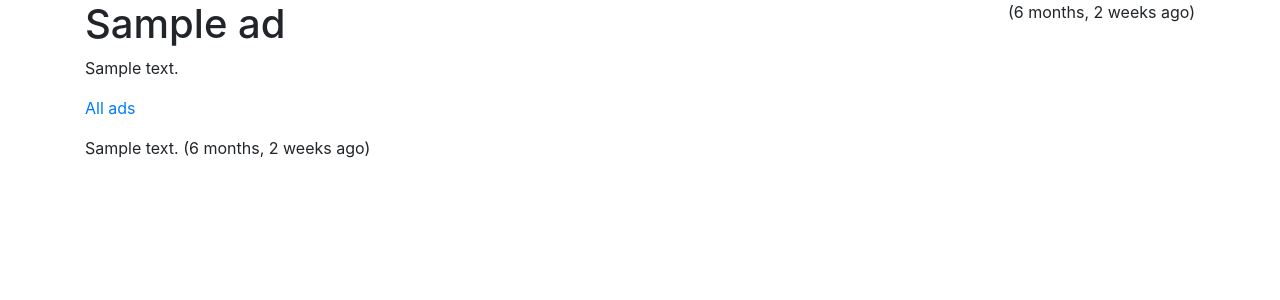
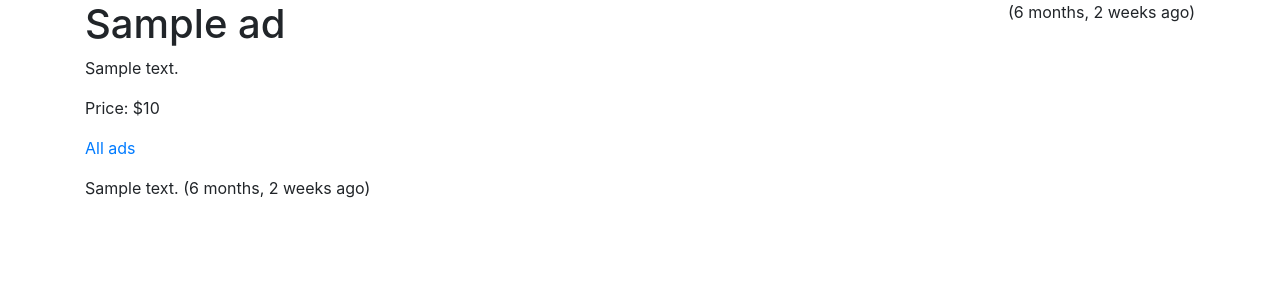
Before and after one commit to Elbekgithub/ads, a Django app: template ads/templates/ads/detail.html in a window 1280 px wide. Shown: the part 56-356 px from the top of the page. Run offline with Django 3.2, Linux system fonts and the light colour scheme; the template is opened without the code that fills it: most values are stand-ins (such as "Sample title", 1, 10 or a date in 2020); some libraries are stand-ins or nearby versions.

Commit message:
price field to Ad added

```diff
--- a/ads/forms.py
+++ b/ads/forms.py
@@ -21,7 +21,7 @@ class CreateForm(forms.ModelForm):
     # Hint: this will need to be changed for use in the ads application :)
     class Meta:
         model = Ad
-        fields = ['title', 'text', 'picture']  # Picture is manual
+        fields = ['title', 'price', 'text', 'picture']  # Picture is manual
 
     # Validate the size of the picture
     def clean(self) :
--- a/ads/models.py
+++ b/ads/models.py
@@ -9,6 +9,7 @@ class Ad(models.Model):
 							validators=[MinLengthValidator(2, "This must be greater than 2 characters")])
 	text = models.TextField()
 	owner = models.ForeignKey(settings.AUTH_USER_MODEL, on_delete=models.CASCADE)
+	price = models.DecimalField(max_digits=9, decimal_places=2, null=True)
 
 	picture = models.BinaryField(null=True, blank=True, editable=True)
 	content_type = models.CharField(max_length=256, null=True, blank=True, help_text="The MIMEtype of the file")
--- a/ads/templates/ads/detail.html
+++ b/ads/templates/ads/detail.html
@@ -36,6 +36,9 @@
 <p>
 {{ ad.text }}
 </p>
+<p>
+Price: ${{ ad.price }}
+</p>
 
 
 {% if user.is_authenticated %}
--- a/templates/base_bootstrap.html
+++ b/templates/base_bootstrap.html
@@ -4,10 +4,10 @@
 <!-- Edit dj4e-samples/settings.py and add APP_NAME = 'DJ4E Samples' or similar -->
 <title>{% block title %}{{ settings.APP_NAME }}{% endblock %}</title>
 
+
+<meta name="dj4e-code" content="99999999">
 <!-- Replace this value (42-42) with the one provided by the autograder -->
 <meta name="dj4e" content="4de754248c196c85ee4fbdcee89179bd">
-
-<meta name="dj4e-code" content="99999999">
 
 <link rel="stylesheet" href="https://stackpath.bootstrapcdn.com/bootstrap/4.5.0/css/bootstrap.min.css" integrity="sha384-9aIt2nRpC12Uk9gS9baDl411NQApFmC26EwAOH8WgZl5MYYxFfc+NcPb1dKGj7Sk" crossorigin="anonymous">
 
```
Also changed, not shown: ads/migrations/0003_ad_price.py (added), ads/migrations/0004_auto_20200727_1951.py (added).
